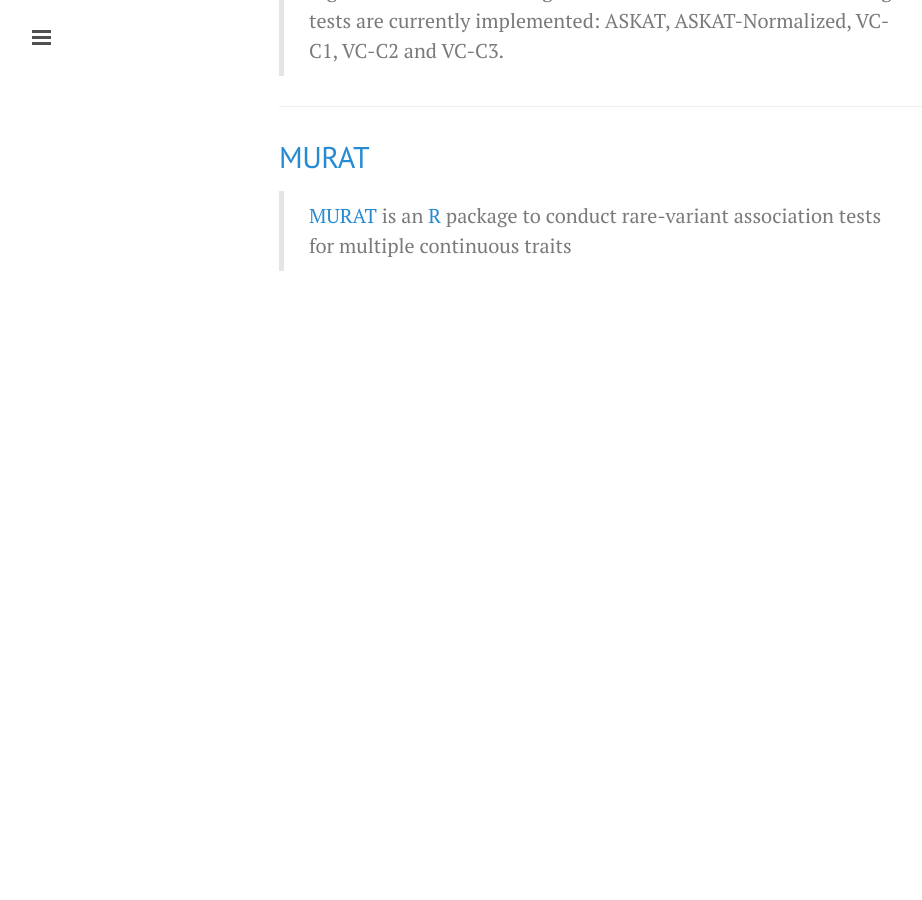
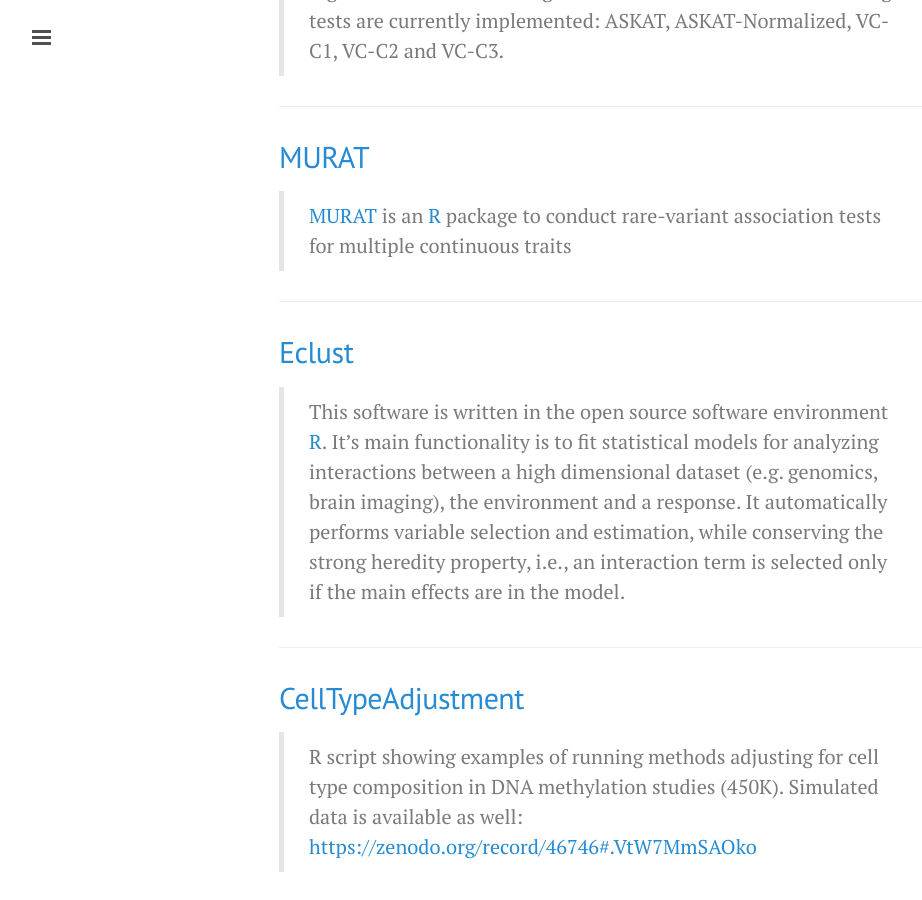
Before and after one commit to GreenwoodLab/GreenwoodLab.github.io, a Jekyll site: the page built from software.md, in a window 1280 px wide and 900 px high, scrolled down 921 px. Shown: the whole window, without its empty margins (1-923 px from the left). Built offline with Jekyll 4.4.1, drawn with Linux system fonts in a browser that asks for light colours; before the commit the page ends 1272 px from its top, so only the background shows below that.

Commit message:
added software

```diff
--- a/_config.yml
+++ b/_config.yml
@@ -6,7 +6,6 @@ highlighter:         pygments
 #
 # Use of `relative_permalinks` ensures post links from the index work properly.
 permalink:           pretty
-relative_permalinks: true
 
 # Setup
 title:               Greenwood Lab
@@ -24,3 +23,6 @@ author:
 
 # Custom vars
 version:             1.0.0
+
+# Gems
+gems: [jekyll-paginate]
--- a/software.md
+++ b/software.md
@@ -30,3 +30,15 @@ title: Software
 ## [MURAT](https://github.com/GreenwoodLab/MURAT)
 
 > [MURAT](https://github.com/GreenwoodLab/MURAT) is an [R](http://cran.r-project.org/) package to conduct rare-variant association tests for multiple continuous traits
+
+----
+
+## [Eclust](http://sahirbhatnagar.com/eclust/)
+
+> This software is written in the open source software environment [R](http://cran.r-project.org/). It's main functionality is to fit statistical models for analyzing interactions between a high dimensional dataset (e.g. genomics, brain imaging), the environment and a response. It automatically performs variable selection and estimation, while conserving the strong heredity property, i.e., an interaction term is selected only if the main effects are in the model.
+
+---
+
+## [CellTypeAdjustment](https://github.com/GreenwoodLab/CellTypeAdjustment)
+
+> R script showing examples of running methods adjusting for cell type composition in DNA methylation studies (450K). Simulated data is available as well: [https://zenodo.org/record/46746#.VtW7MmSAOko](https://zenodo.org/record/46746#.VtW7MmSAOko)
```
